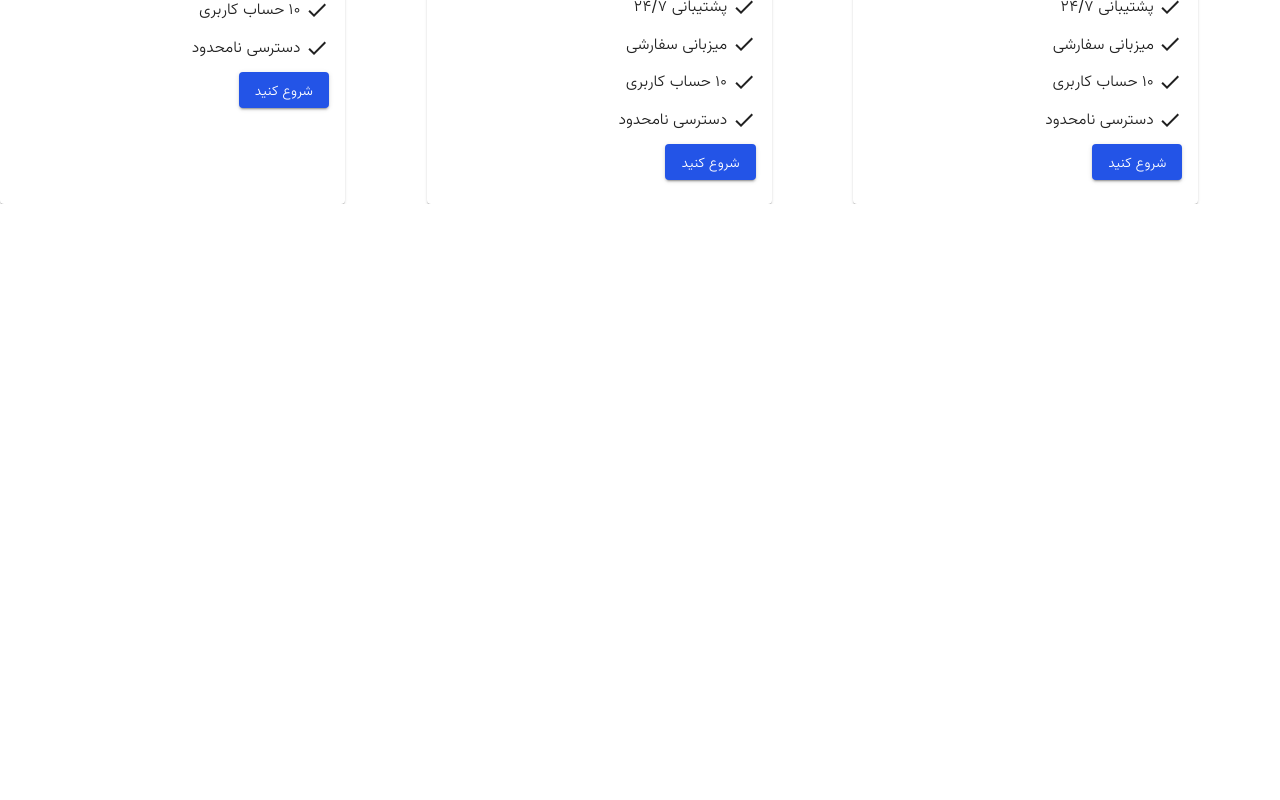
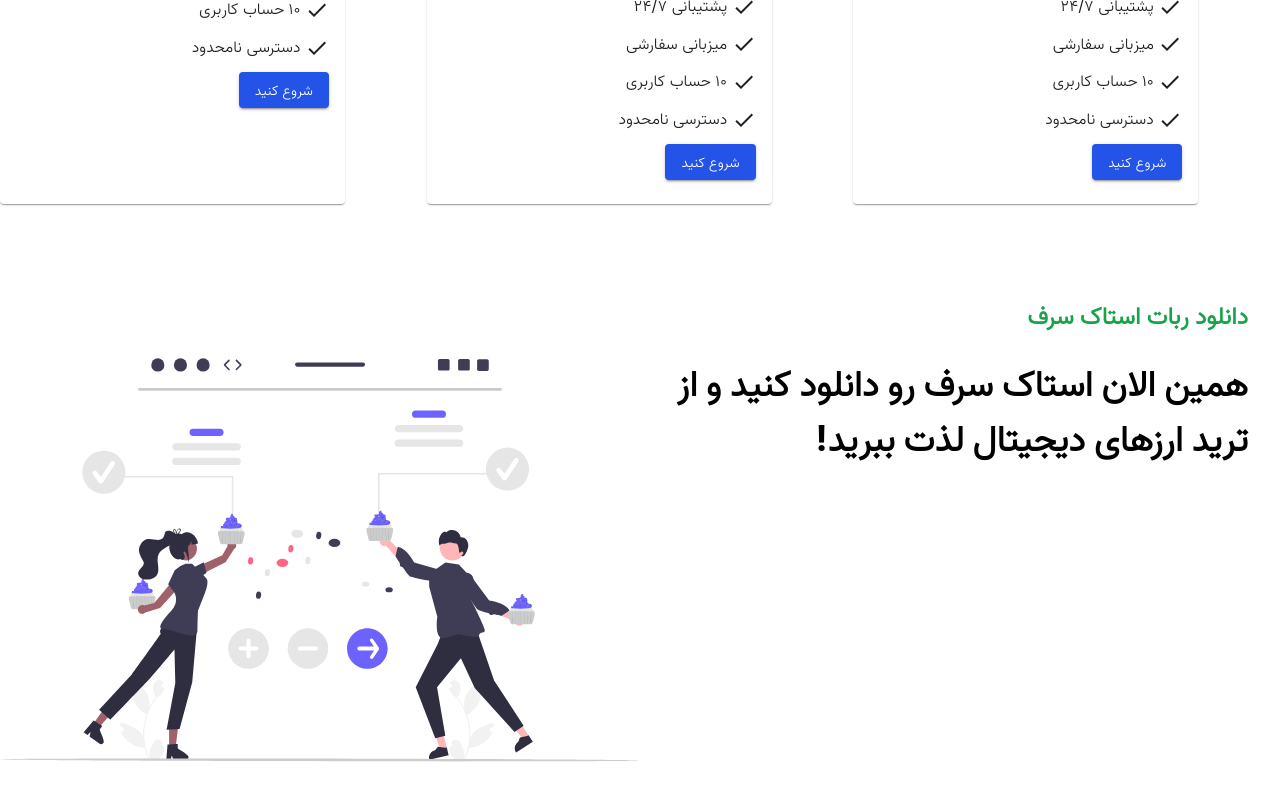
Before and after one commit to SecretKeeper/CamperCrypto, a Next.js app: page / in a window 1280 px wide. Shown: the part 2494-3294 px from the top of the page. Before the commit the page ends 2698 px from the top, so only its background shows below. Built offline with nearby package versions, Linux system fonts and the light colour scheme.

Commit message:
added download section

```diff
--- a/pages/index.tsx
+++ b/pages/index.tsx
@@ -1,11 +1,11 @@
 import type { NextPage } from "next";
 import Head from "next/head";
-import Image from "next/image";
 import Navigation from "@/components/nav/nav";
 import Header from "@/components/header/header";
 import FirstIntro from "@/components/home/firstIntro";
 import SecondIntro from "@/components/home/secondIntro";
 import Pricing from "@/components/home/pricing";
+import DownloadSection from "@/components/home/download";
 
 const Home: NextPage = (): JSX.Element => {
 	return (
@@ -21,6 +21,7 @@ const Home: NextPage = (): JSX.Element => {
 			<FirstIntro />
 			<SecondIntro />
 			<Pricing />
+			<DownloadSection />
 		</div>
 	);
 };
```
